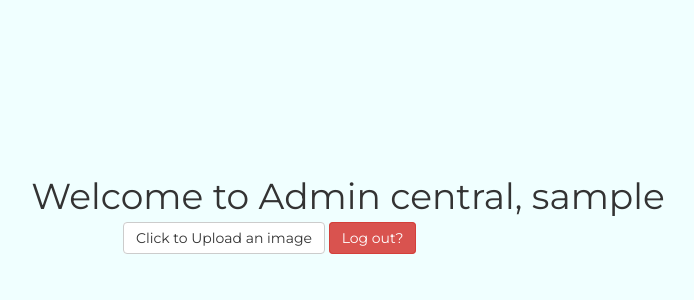
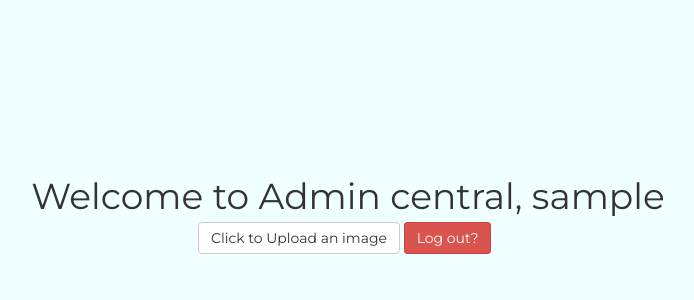
Before and after one commit to Tommy-B-Git/src, a Flask app: a page that uses templates/head.html in a window 1280 px wide. Shown: the part 51-351 px from the top of the page, without its empty margins (292-986 px from the left). Run offline with Flask 2, Linux system fonts and the light colour scheme; some libraries are stand-ins or nearby versions.

Commit message:
Styling added

```diff
--- a/static/css/custom.css
+++ b/static/css/custom.css
@@ -12,7 +12,7 @@ body {
 }
 
 .mainBGImage {
-    background: url(../img/turntable-tint.jpg) no-repeat center center fixed;
+    background: url(../img/turntable2tint.jpg) no-repeat center center fixed;
     -webkit-background-size: cover;
     -moz-background-size: cover;
     -o-background-size: cover;
@@ -41,14 +41,15 @@ body {
 }
 .inlineButz {
     display: inline;
-    width: 30%;
+    width: 100px;
 }
 .buttonDivs {
-    width: 60%;
+    width: 40%;
     margin 0 auto;
 }
 .customButn{
     background-color: #305A5A;
+    color: #fff;
 }
 .albumThum {
     width: 100%;
```
